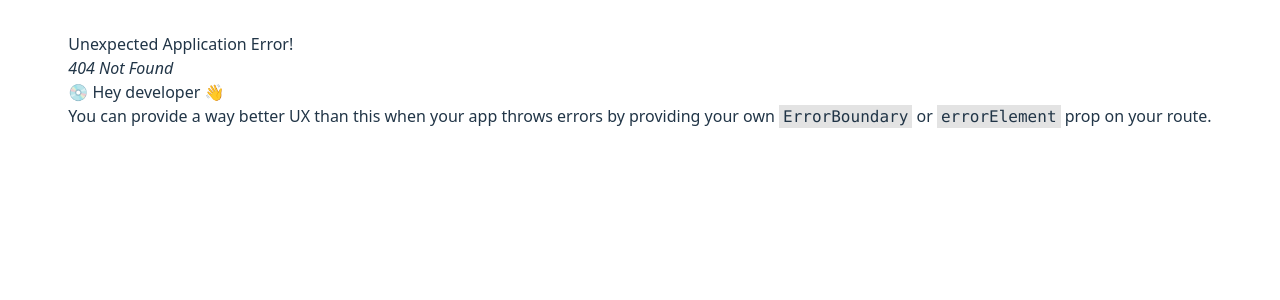
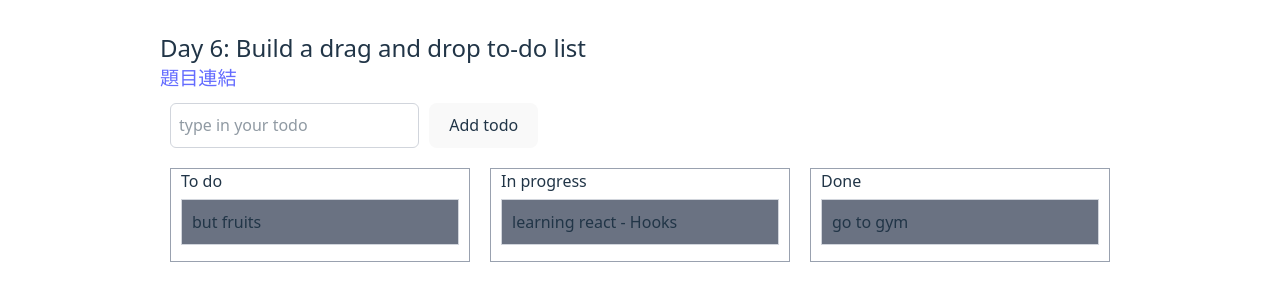
Before and after one commit to hangineer/React-30-Practice, a React (Vite) app: page /day6 in a window 1280 px wide. Before the commit this address had no page. Shown: the top 300 px of the page. Built offline with nearby package versions, Linux system fonts and the light colour scheme.

Commit message:
feat: add day6 practice

```diff
--- /dev/null
+++ b/src/pages/day6.jsx
@@ -0,0 +1,177 @@
+import { useState } from "react";
+import { useDraggable, useDroppable, DndContext } from "@dnd-kit/core";
+import { v4 as uuid } from "uuid";
+import { CSS } from "@dnd-kit/utilities";
+
+const Card = ({ todo }) => {
+  const { attributes, listeners, setNodeRef, transform } = useDraggable({
+    id: todo.id,
+  });
+  return (
+    <div
+      ref={setNodeRef}
+      {...listeners}
+      {...attributes}
+      className={`border border-gray-300 p-2.5 my-1.5 bg-gray-500`}
+      style={{
+        transform: CSS.Translate.toString(transform)
+      }}
+    >
+      {todo.text}
+    </div>
+  );
+};
+
+const DropToDeleteArea = () => {
+  const { isOver: isOverDeleteArea, setNodeRef: setDeleteAreaNodeRef } =
+    useDroppable({
+      id: "delete-task-area",
+    });
+
+  return (
+    <div
+      ref={setDeleteAreaNodeRef}
+      className={`text-gray-500 border border-gray-400 p-2.5 m-2.5 min-h-[60px] ${
+        isOverDeleteArea ? "bg-lavender" : "bg-[floralwhite]"
+      }`}
+    >
+      Drop here to delete
+    </div>
+  );
+};
+
+const TaskColumn = ({ title, todos }) => {
+  const { isOver, setNodeRef } = useDroppable({
+    id: title,
+  });
+
+  return (
+    <div
+      ref={setNodeRef}
+      className={`border border-gray-400 px-2.5 pb-2.5 m-2.5 min-w-[300px] ${
+        isOver ? "bg-lavender" : "bg-transparent"
+      }`}
+    >
+      <h3>{title}</h3>
+      <div>
+        {todos.map((todo) => (
+          <Card key={todo.id} todo={todo} />
+        ))}
+      </div>
+    </div>
+  );
+};
+
+const ToDoList = ({ todos: initialTodos }) => {
+  const [todos, setTodos] = useState(initialTodos);
+  const [newTodoText, setNewTodoText] = useState("");
+
+  const handleAddTodo = (e) => {
+    e.preventDefault();
+
+    // add the todo
+    setTodos([
+      ...todos,
+      {
+        id: uuid,
+        text: newTodoText,
+        status: "to-do",
+      },
+    ]);
+    // clear the input
+    setNewTodoText("");
+  };
+
+  const updateTodoStatus = (draggedTodoId, droppedColumnTitle) => {
+    const statusByColumn = {
+      "To do": "to-do",
+      "In progress": "in-progress",
+      Done: "done",
+    };
+
+    setTodos(
+      todos.map((todo) => {
+        if (todo.id === draggedTodoId) {
+          return {
+            ...todo,
+            status: statusByColumn[droppedColumnTitle],
+          };
+        } else {
+          return todo;
+        }
+      })
+    );
+  };
+
+  const deleteTodo = (draggedTodoId) => {
+    setTodos(todos.filter((todo) => todo.id !== draggedTodoId));
+  };
+
+  const handleDragEnd = ({ active, over }) => {
+    if (!over) {
+      // if user dropped the task outside any droppable area, return
+      return;
+    }
+    const draggedTodoId = active.id;
+    const droppedAreaId = over.id;
+    if (droppedAreaId === "delete-task-area") {
+      deleteTodo(active.id);
+    } else {
+      updateTodoStatus(draggedTodoId, droppedAreaId);
+    }
+  };
+
+  return (
+    <DndContext onDragEnd={handleDragEnd}>
+      <form
+        onSubmit={handleAddTodo}
+        className="flex m-2.5 gap-2.5"
+      >
+        <input
+          className="p-2 border border-gray-300 rounded-md"
+          type="text"
+          name="newTodoText"
+          placeholder="type in your todo"
+          value={newTodoText}
+          onChange={(e) => setNewTodoText(e.target.value)}
+        />
+        <button type="submit">Add todo</button>
+      </form>
+      <div className="flex">
+        <TaskColumn
+          title="To do"
+          todos={todos.filter((t) => t.status === "to-do")}
+        />
+        <TaskColumn
+          title="In progress"
+          todos={todos.filter((t) => t.status === "in-progress")}
+        />
+        <TaskColumn
+          title="Done"
+          todos={todos.filter((t) => t.status === "done")}
+        />
+      </div>
+    </DndContext>
+  );
+};
+
+function Day6() {
+  return (
+    <>
+      <h2 className="text-2xl">Day 6: Build a drag and drop to-do list</h2>
+      <a href="https://reactpractice.dev/exercise/build-a-drag-and-drop-to-do-list/?utm_source=calendar.reactpractice.dev&utm_medium=social&utm_campaign=calendar-v1">
+        題目連結
+      </a>
+      <ToDoList
+        todos={[
+          { id: 1, text: "but fruits", status: "to-do" },
+          { id: 2, text: "learning react - Hooks", status: "in-progress" },
+          { id: 3, text: "go to gym", status: "done" },
+        ]}
+      />
+    </>
+  );
+
+};
+
+export default Day6;
--- a/src/routes/index.jsx
+++ b/src/routes/index.jsx
@@ -5,6 +5,7 @@ import Day2 from "@/pages/day2";
 import Day3 from "@/pages/day3";
 import Day4 from "@/pages/day4";
 import Day5 from "@/pages/day5";
+import Day6 from "@/pages/day6";
 
 const routes = [
   {
@@ -31,6 +32,10 @@ const routes = [
     path: "day5",
     element: <Day5 />,
   },
+  {
+    path: "day6",
+    element: <Day6 />,
+  },
 ];
 
 const router = createBrowserRouter(routes);
```
Also changed, not shown: 1 other file (tests, documents, lock files or other folders).
